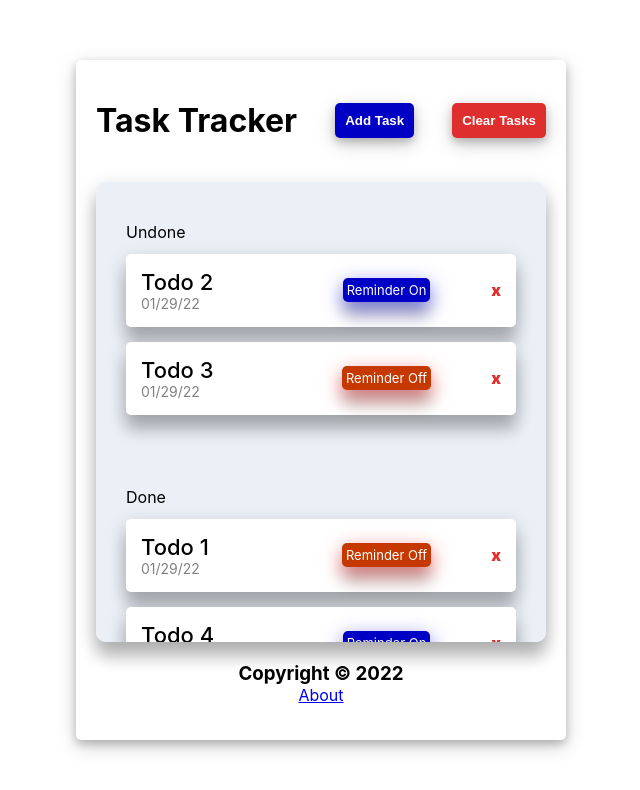
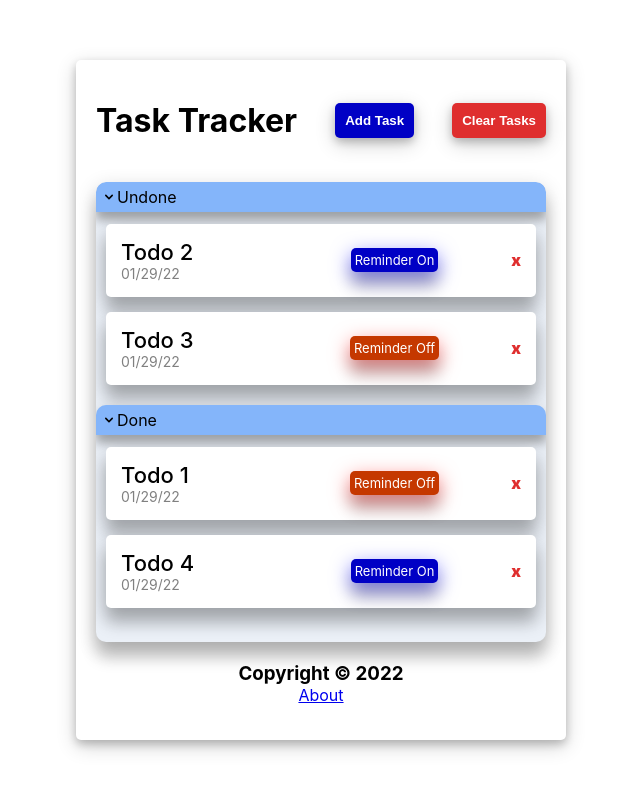
Before and after one commit to owuraku-zenas/Task-Tracker-App-frontend, a React (Create React App) app: page / in a window 1280 px wide. Shown: the top 790 px of the page, without its empty margins (319-959 px from the left). Built offline with nearby package versions, Linux system fonts and the light colour scheme.

Commit message:
colapseable sections (complete and incomplete)

```diff
--- a/package.json
+++ b/package.json
@@ -8,6 +8,7 @@
     "@testing-library/user-event": "^13.5.0",
     "react": "^17.0.2",
     "react-dom": "^17.0.2",
+    "react-icons": "^4.3.1",
     "react-scripts": "5.0.0",
     "web-vitals": "^2.1.4"
   },
--- a/src/components/TodoItems.jsx
+++ b/src/components/TodoItems.jsx
@@ -1,7 +1,12 @@
 import "../styles/TodoItems.css";
 import TodoItem from "./TodoItem";
+import { HiChevronDown, HiChevronRight } from "react-icons/hi";
+import { useState } from "react";
 
 function TodoItems({ todos, onDelete }) {
+
+    const [doneSectionToggle, setDoneSectionToggle] = useState(true)
+    const [UnDoneSectionToggle, setUnDoneSectionToggle] = useState(true)
 
     if (todos.length < 1) {
         return (
@@ -16,28 +21,38 @@ function TodoItems({ todos, onDelete }) {
     return (
         <div className="todo__items__area">
             <div className="section">
-                <span className="section__name">
+                <span className="section__name" onClick={ () => setUnDoneSectionToggle(!UnDoneSectionToggle) } >
+                    { UnDoneSectionToggle ? <HiChevronDown /> : <HiChevronRight /> }
                     Undone
                 </span>
+                {
+                    UnDoneSectionToggle ?
+
                 <div className="todo__items">
                     {
                         todos.filter((todo) => todo.completed === false).map((todo) => (
                             <TodoItem key={todo.id} todo={todo} onDelete={onDelete} />
                         ))
                     }
-                </div>
+                </div> : null
+                }
             </div>
             <div className="section">
-                <span className="done">
+                <span className="section__name"  onClick={ () => setDoneSectionToggle(!doneSectionToggle) }>
+                    { doneSectionToggle ? <HiChevronDown /> : <HiChevronRight /> }
                     Done
                 </span>
+                {
+                    doneSectionToggle ?
+
                 <div className="todo__items">
                     {
                         todos.filter((todo) => todo.completed === true).map((todo) => (
                             <TodoItem key={todo.id} todo={todo} onDelete={onDelete} />
                         ))
                     }
-                </div>
+                </div> : null
+                }
             </div>
         </div>
 
--- a/src/styles/TodoItems.css
+++ b/src/styles/TodoItems.css
@@ -5,28 +5,38 @@
   background-color: rgb(235, 240, 247);
   flex: 1;
   border-radius: 10px;
-    row-gap: 12px;
+  /* row-gap: 12px; */
   height: 200px;
   margin: 20px 0;
-    padding: 20px 15px;
   box-shadow: 0 16px 16px 0 rgb(0 0 0 / 20%), 0 6px 20px 0 rgb(0 0 0 / 19%);
 }
 
 .section {
   display: flex;
   flex-direction: column;
+
   row-gap: 12px;
   margin-bottom: 20px;
-    padding: 20px 15px;
+}
+
+.section__name {
+  display: flex;
+  align-items: center;
+  cursor: pointer;
+  height: 20px;
+  background-color: rgb(132, 181, 250);
+  border-radius: 10px 10px 0px 0px;
+  padding: 5px;
+  box-shadow: 0 8px 8px 0 rgb(0 0 0 / 20%), 0 6px 15px 0 rgb(0 0 0 / 19%);
 }
 
 .todo__items {
   display: flex;
   flex-direction: column;
   gap: 15px;
+  margin: 0 10px;
   background-color: transparent;
 }
-
 
 .no__todos {
   display: flex;
@@ -54,8 +64,6 @@
   background: rgb(219, 219, 219);
   border-top-right-radius: 10px;
   border-bottom-right-radius: 10px;
-
-
 }
 
 /* Handle */
@@ -64,7 +72,6 @@
   border-radius: 5px;
 
   box-shadow: 0 4px 8px 0 rgb(0 0 0 / 20%), 0 6px 20px 0 rgb(0 0 0 / 19%);
-
 }
 
 /* Handle on hover */
```
Also changed, not shown: 1 other file (tests, documents, lock files or other folders). Lines whose indentation alone changed are shown as unchanged.
